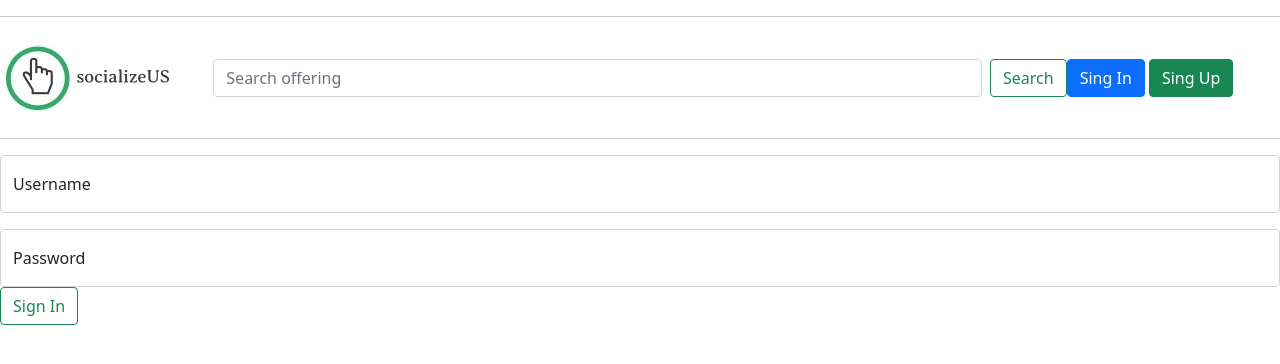
After one commit to ossarioglu/SWE573-repo, a Django app: page /login/ in a window 1280 px wide. The commit adds this page. Shown: the top 364 px of the page. Run offline with Django 3.2, Linux system fonts and the light colour scheme; some libraries are stand-ins or nearby versions.

Commit message:
Bootstrap added, Sign-in/out feature added

```diff
--- a/socializeUs/base/forms.py
+++ b/socializeUs/base/forms.py
@@ -5,3 +5,4 @@ class OfferForm(ModelForm):
     class Meta:
         model = Offering
         fields = '__all__'
+        exclude = ['providerID']
--- /dev/null
+++ b/socializeUs/base/templates/base/signup_in.html
@@ -0,0 +1,51 @@
+{% extends 'main.html'%}
+
+{% block content %}
+
+<!--div>
+    <form method="POST" accept="">
+        {% csrf_token %}
+
+        <label>Username:</label>
+        <input type="text" name="username" placeholder="Enter Username" />
+
+        <label>Password:</label>
+        <input type="password" name="password" placeholder="Password" />
+
+        <input type="submit" name="Login" />
+
+    </form>
+
+</div-->
+
+<div>
+    <form method="POST" accept="">
+        {% csrf_token %}
+
+        <div class="form-floating mb-3">
+            <input type="text" class="form-control" id="floatingInput" name="username" placeholder="Enter Username">
+            <label for="floatingInput">Username</label>
+
+            <!--label>Username:</label>
+            <input type="text" name="username" placeholder="Enter Username" /-->
+        </div>
+
+        <div class="form-floating">
+            <input type="password" class="form-control" id="floatingPassword" name="password" placeholder="Password">
+            <label for="floatingPassword">Password</label>
+
+            <!--label>Password:</label>
+            <input type="password" name="password" placeholder="Password" /-->
+        </div>
+
+        <div class="col-12">
+            <button class="btn btn-outline-success" type="submit">Sign In</button>
+        </div>
+
+        <!-- input type="submit" name="Register" /-->
+
+    </form>
+
+</div>
+
+{% endblock content %}
--- a/socializeUs/base/urls.py
+++ b/socializeUs/base/urls.py
@@ -3,10 +3,14 @@ from . import views
 
 
 urlpatterns = [
+    path('login/', views.signinPage, name="login"),
+    path('logout/', views.signOut, name="logout"),
+
     path('', views.home, name="home"),
     path('offerings/<str:ofnum>/', views.offerings, name ="offerings"),
     path('create-offer/', views.createOffer, name ="create-offer"),
     path('update-offer/<str:ofNum>/', views.updateOffer, name ="update-offer"),
     path('delete-offer/<str:ofNum>/', views.deleteOffer, name ="delete-offer"),
+    path('delete-offer/<str:ofNum>/', views.deleteOffer, name ="delete-offer"),
 
 ]
--- a/socializeUs/base/views.py
+++ b/socializeUs/base/views.py
@@ -1,11 +1,45 @@
 from django.shortcuts import render, redirect
+from django.contrib import messages
+from django.contrib.auth.decorators import login_required
+
 from django.http import HttpResponse
 from django.db.models import Q
+from django.contrib.auth.models import User
+from django.contrib.auth import authenticate,login, logout
 
 from .models import Offering, Tag
 from .forms import OfferForm
 # My views
 
+
+def signinPage(request):
+
+    if request.user.is_authenticated:
+        return redirect('home')
+
+    if request.method == 'POST':
+        username = request.POST.get('username')
+        password = request.POST.get('password')
+
+        try:
+            user = User.objects.get(username=username)
+        except:
+            messages.error(request,'User does not exist')
+
+        user = authenticate(request, username=username, password=password)
+
+        if user is not None:
+            login(request, user)
+            return redirect('home')
+        else:
+            messages.error(request, 'Username or password is not matching')
+
+    context = {}
+    return render(request, 'base/signup_in.html', context)
+
+def signOut(request):
+    logout(request)
+    return redirect('home')
 
 def home(request):
     q = request.GET.get('q') if request.GET.get('q') != None else ''
@@ -33,19 +67,27 @@ def offerings(request, ofnum):
     return render(request, 'base/offerings.html', context)
 #    return HttpResponse('Offering Page')
 
+@login_required(login_url='login')
 def createOffer(request):
     form = OfferForm()
     if request.method == 'POST':
         form = OfferForm(request.POST)
         if form.is_valid():
-            form.save()
+            offer = form.save(commit=False)
+            offer.providerID = request.user
+            offer.save()
             return redirect('home')
     context = {'form': form}
     return render(request, 'base/create_offering.html', context)
 
+@login_required(login_url='login')
 def updateOffer(request, ofNum):
+
     offer = Offering.objects.get(serviceID=ofNum)
     form = OfferForm(instance=offer)
+
+    if request.user != offer.providerID:
+        return HttpResponse('You are not allowed to update this offer')
 
     if request.method == 'POST':
         form = OfferForm(request.POST, instance=offer)
@@ -55,8 +97,13 @@ def updateOffer(request, ofNum):
     context = {'form':form}
     return render(request, 'base/create_offering.html', context)
 
+@login_required(login_url='login')
 def deleteOffer(request, ofNum):
     offer = Offering.objects.get(serviceID=ofNum)
+
+    if request.user != offer.providerID:
+        return HttpResponse('You are not allowed to delete this offer')
+
     if request.method == 'POST':
         offer.delete()
         return redirect('home')
--- a/socializeUs/socializeUs/settings.py
+++ b/socializeUs/socializeUs/settings.py
@@ -122,6 +122,10 @@ USE_TZ = True
 
 STATIC_URL = '/static/'
 
+STATICFILES_DIRS = [
+        BASE_DIR / 'static'
+]
+
 # Default primary key field type
 # https://docs.djangoproject.com/en/3.2/ref/settings/#default-auto-field
 
--- /dev/null
+++ b/socializeUs/static/styles/main.css
@@ -0,0 +1,3 @@
+body{
+    background-color: aquamarine;
+}
--- a/socializeUs/templates/main.html
+++ b/socializeUs/templates/main.html
@@ -1,19 +1,34 @@
-<!DOCTYPE html>
-<htmtl>
+<!doctype html>
+{% load static %}
+<htmtl lang="en">
 <head>
     <meta charset= 'utf-8'>
+    <meta name="viewport" content="width=device-width, initial-scale=1">
     <meta http-equiv='X-UA-Compatible' content='IE=edge'>
+    <meta name='viewport' content='width=device-width, initial-scale=1'>
+    <link href="https://cdn.jsdelivr.net/npm/bootstrap@5.1.3/dist/css/bootstrap.min.css" rel="stylesheet" integrity="sha384-1BmE4kWBq78iYhFldvKuhfTAU6auU8tT94WrHftjDbrCEXSU1oBoqyl2QvZ6jIW3" crossorigin="anonymous">
+
     <title> socializeUS </title>
-    <meta name='viewport' content='width=device-width, initial-scale=1'>
-
 </head>
 <body>
 
     {% include 'navbar.html' %}
 
+    {% if messages %}
+    <ul class="messages">
+        {% for message in messages %}
+            <li>{{ message }}</li>
+        {% endfor %}
+    </ul>
+    {% endif %}
+
+
     {% block content %}
 
     {% endblock %}
 
+    <script src="https://cdn.jsdelivr.net/npm/@popperjs/core@2.10.2/dist/umd/popper.min.js" integrity="sha384-7+zCNj/IqJ95wo16oMtfsKbZ9ccEh31eOz1HGyDuCQ6wgnyJNSYdrPa03rtR1zdB" crossorigin="anonymous"></script>
+    <script src="https://cdn.jsdelivr.net/npm/bootstrap@5.1.3/dist/js/bootstrap.min.js" integrity="sha384-QJHtvGhmr9XOIpI6YVutG+2QOK9T+ZnN4kzFN1RtK3zEFEIsxhlmWl5/YESvpZ13" crossorigin="anonymous"></script>
+
 </body>
 </htmtl>
--- a/socializeUs/templates/navbar.html
+++ b/socializeUs/templates/navbar.html
@@ -1,9 +1,51 @@
-<a href="">
-    <h1> socializeUS Logo</h1>
-</a>
+{% load static %}
 
-<form method="GET" action="{% url 'home' %}">
-    <input type="text" name="q" placeholder="Search the room" />
-</form>
 
 <hr>
+
+
+<nav class="navbar navbar-expand-lg navbar-light bg-white">
+
+
+        <div class="col-2">
+            <a href="{% url 'home' %}">
+                <img src="{% static 'images/logo.jpeg' %}" />
+                <!--h1> socializeUS Logo</h1-->
+            </a>
+        </div>
+        <div class="col-8">
+            <form class="d-flex" method="GET" action="{% url 'home' %}">
+                <input class="form-control me-2" type="text" name="q" placeholder="Search offering" />
+                <button class="btn btn-outline-success" type="submit">Search</button>
+            </form>
+        </div>
+
+
+
+
+        {% if request.user.is_authenticated %}
+
+            <div class="dropdown">
+                <button class="btn btn-primary dropdown-toggle" type="button" id="dropdownMenuButton" data-bs-toggle="dropdown" aria-haspopup="true" aria-expanded="false">
+                {{ request.user }}
+                </button>
+                <div class="dropdown-menu" aria-labelledby="dropdownMenuButton">
+                    <a class="dropdown-item" href="#">Profile</a>
+                    <a class="dropdown-item" href="#">Actions</a>
+                    <a class="dropdown-item" href="#">History</a>
+                    <div class="dropdown-divider"></div>
+                    <a class="dropdown-item text-danger" href="{% url 'logout' %}">Logout</a>
+                </div>
+            </div>
+
+
+        {% else %}
+            <div class="col-2">
+                <a class="btn btn-primary" href="{% url 'login' %}" role="button">Sing In</a>
+                <a class="btn btn-success" href="{% url 'login' %}" role="button">Sing Up</a>
+            </div>
+        {% endif %}
+
+</nav>
+
+<hr>
```
Also changed, not shown: socializeUs/base/templates/base/home.html (+12 -4 lines), socializeUs/static/images/Cat03.jpg (added), socializeUs/static/images/logo.jpeg (added), socializeUs/static/images/logo.png (added), 4 other files.
